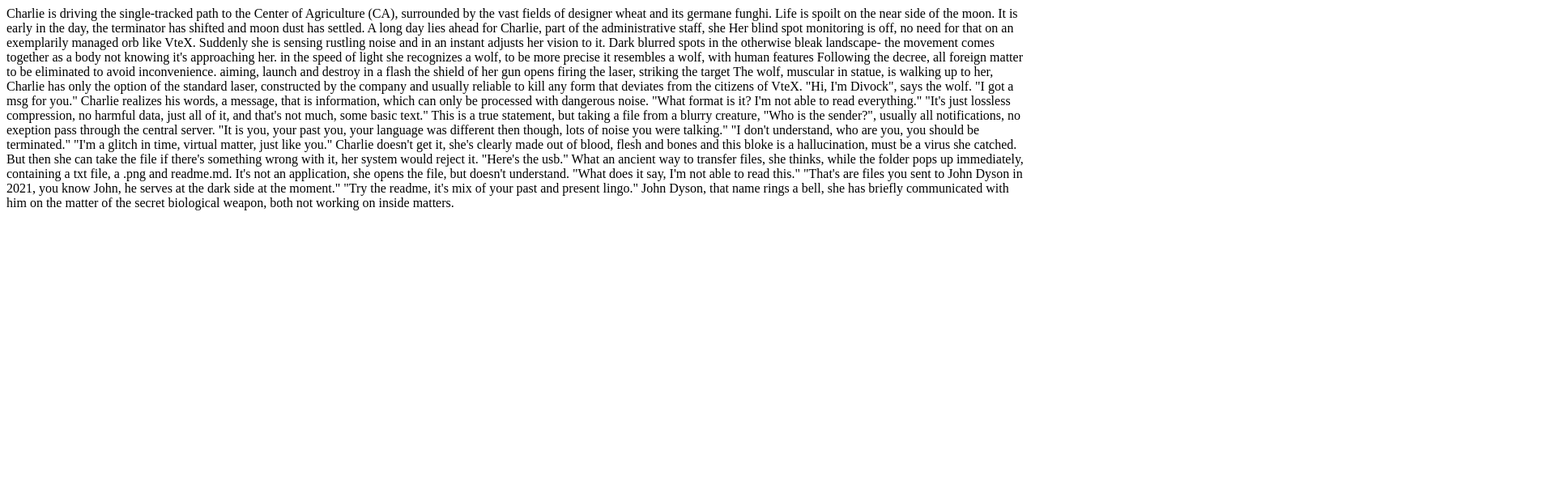
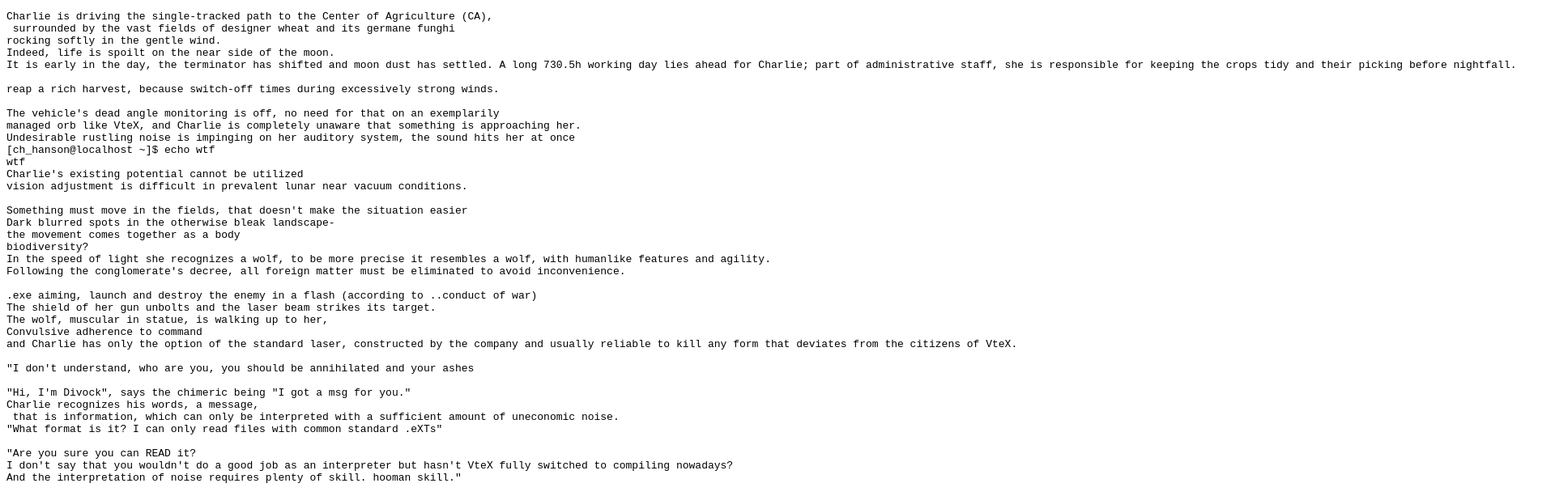
Before and after one commit to the-vtex-files/the-vtex-files.github.io, a plain HTML site: page discovery.html in a window 1280 px wide. Shown: the top 613 px of the page at 81% size, 1920 px wide, since content can reach past the window. Drawn offline with Linux system fonts and the light colour scheme.

Commit message:
update content of readme

```diff
--- a/discovery.html
+++ b/discovery.html
@@ -4,39 +4,60 @@
 <title>DISCOVERY</title>
 </head>
 <body>
+<pre>
+Charlie is driving the single-tracked path to the Center of Agriculture (CA),
+ surrounded by the vast fields of designer wheat and its germane funghi
+rocking softly in the gentle wind.
+Indeed, life is spoilt on the near side of the moon.
+It is early in the day, the terminator has shifted and moon dust has settled. A long 730.5h working day lies ahead for Charlie; part of administrative staff, she is responsible for keeping the crops tidy and their picking before nightfall.
 
-Charlie is driving the single-tracked path to the Center of Agriculture (CA),
- surrounded by the vast fields of designer wheat and its germane funghi.
-Life is spoilt on the near side of the moon.
-It is early in the day, the terminator has shifted and moon dust has settled. A long day lies ahead for Charlie, part of the administrative staff, she
+reap a rich harvest, because switch-off times during excessively strong winds.
 
-Her blind spot monitoring is off, no need for that on an exemplarily
-managed orb like VteX.
-Suddenly she is sensing rustling noise and in an instant adjusts her vision to it.
+The vehicle's dead angle monitoring is off, no need for that on an exemplarily
+managed orb like VteX, and Charlie is completely unaware that something is approaching her.
+Undesirable rustling noise is impinging on her auditory system, the sound hits her at once
+[ch_hanson@localhost ~]$ echo wtf
+wtf
+Charlie's existing potential cannot be utilized
+vision adjustment is difficult in prevalent lunar near vacuum conditions.
 
+Something must move in the fields, that doesn't make the situation easier
 Dark blurred spots in the otherwise bleak landscape-
 the movement comes together as a body
- not knowing it's approaching her.
+biodiversity?
+In the speed of light she recognizes a wolf, to be more precise it resembles a wolf, with humanlike features and agility.
+Following the conglomerate's decree, all foreign matter must be eliminated to avoid inconvenience.
 
-in the speed of light she recognizes a wolf, to be more precise it resembles a wolf, with human features
-Following the decree, all foreign matter to be eliminated to avoid inconvenience.
+.exe aiming, launch and destroy the enemy in a flash (according to ..conduct of war)
+The shield of her gun unbolts and the laser beam strikes its target.
+The wolf, muscular in statue, is walking up to her,
+Convulsive adherence to command
+and Charlie has only the option of the standard laser, constructed by the company and usually reliable to kill any form that deviates from the citizens of VteX.
 
-aiming, launch and destroy in a flash
-the shield of her gun opens firing the laser, striking the target
+"I don't understand, who are you, you should be annihilated and your ashes
 
-The wolf, muscular in statue, is walking up to her,
-Charlie has only the option of the standard laser, constructed by the company and usually reliable to kill any form that deviates from the citizens of VteX.
+"Hi, I'm Divock", says the chimeric being "I got a msg for you."
+Charlie recognizes his words, a message,
+ that is information, which can only be interpreted with a sufficient amount of uneconomic noise.
+"What format is it? I can only read files with common standard .eXTs"
 
-"Hi, I'm Divock", says the wolf. "I got a msg for you."
-Charlie realizes his words, a message, that is information, which can only be processed with dangerous noise. "What format is it? I'm not able to read everything."
+"Are you sure you can READ it?
+I don't say that you wouldn't do a good job as an interpreter but hasn't VteX fully switched to compiling nowadays?
+And the interpretation of noise requires plenty of skill. hooman skill."
 
-"It's just lossless compression, no harmful data, just all of it, and that's not much, some basic text." This is a true statement, but taking a file from a blurry creature, "Who is the sender?", usually all notifications, no exeption pass through the central server. "It is you, your past you, your language was different then though, lots of noise you were talking."
+"It's
+ not formatted, just lossless compression, no harmful data, just all of it, and that's not much, some basic text and greyscale imagery.
+the usb is formatted with fat-32 can be navigated by a system like yours.
 
-"I don't understand, who are you, you should be terminated."
+This is a true statement, but taking a file from a blurry creature, "Who is the sender?", usually all notifications, no exeption pass through the central server.
+
+"It is you, your past you, your language was different then though, lots of noise you were talking."
+
+
+
 "I'm a glitch in time, virtual matter, just like you."
 Charlie doesn't get it, she's clearly made out of blood, flesh and bones and this bloke is a hallucination, must be a virus she catched. But then she can take the file if there's something wrong with it, her system would reject it. "Here's the usb." What an ancient way to transfer files, she thinks, while the folder pops up immediately, containing a txt file, a .png and readme.md. It's not an application, she opens the file, but doesn't understand. "What does it say, I'm not able to read this."
-
 "That's are files you sent to John Dyson in 2021, you know John, he serves at the dark side at the moment." "Try the readme, it's mix of your past and present lingo." John Dyson, that name rings a bell, she has briefly communicated with him on the matter of the secret biological weapon, both not working on inside matters.
-
+</pre>
 </body>
 </html>
```
Also changed, not shown: 6 other files.
